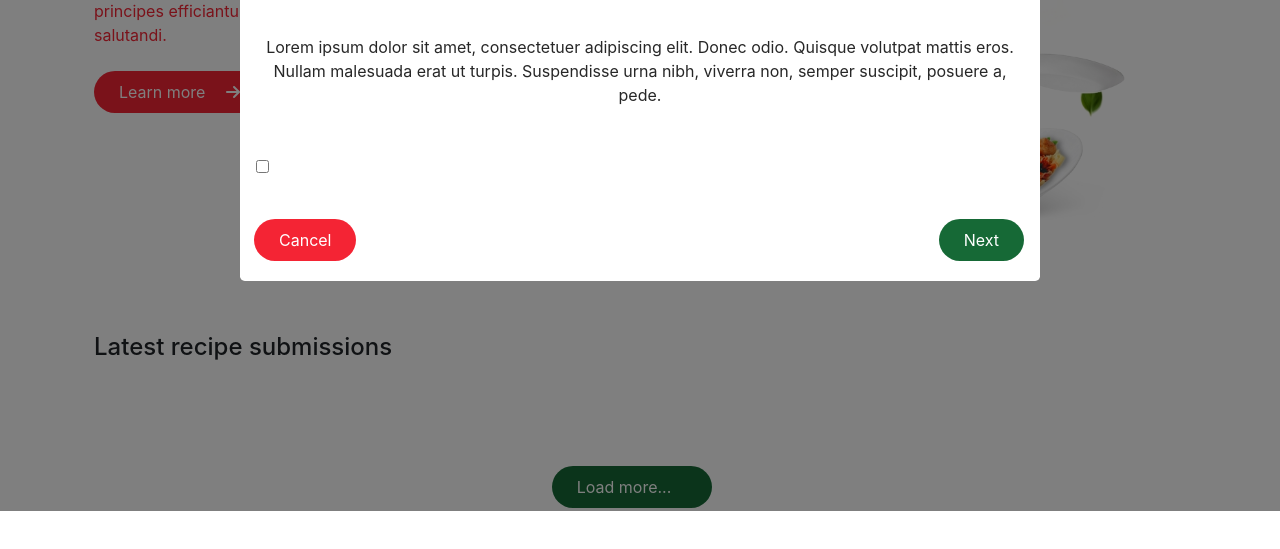
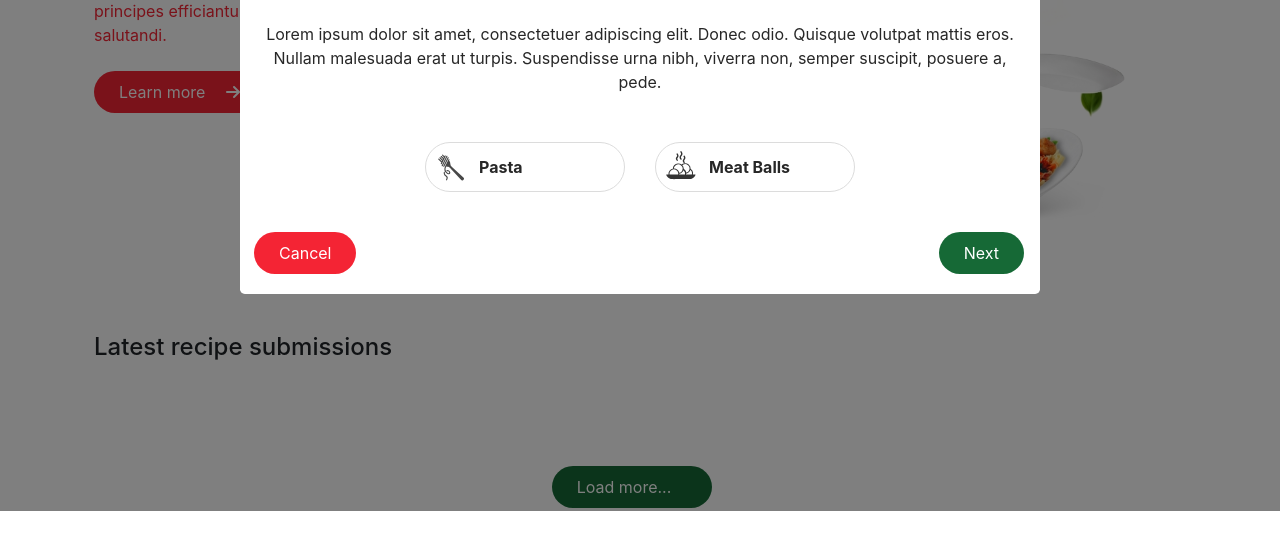
Before and after one commit to top-floor-marketing/rosina-recipie, a plain HTML site: page recipies.html in a window 1280 px wide. Both pictures are taken after a click on the button "Submit a recipie". Shown: the part 289-838 px from the top of the page. Drawn offline with nearby package versions, Linux system fonts and the light colour scheme; no server answers.

Commit message:
Step one CSS Finished for step buttons

```diff
--- a/assets/css/styles.css
+++ b/assets/css/styles.css
@@ -156,6 +156,9 @@ p {
 }
 
 @media all and (max-width:767px) {
+  .responsive-align-center {
+    text-align: center !important;
+  }
   .no-bg-mob {
     background-image: none;
   }
@@ -180,3 +183,57 @@ p {
     bottom: -5.3em;
   }
 }
+
+
+/* toggle button */
+.switch {
+  position: relative;
+  display: inline-block;
+  width: 200px;
+  height: 50px;
+}
+
+.switch input {
+  opacity: 0;
+  width: 0;
+  height: 0;
+}
+
+.slider {
+  position: absolute;
+  cursor: pointer;
+  top: 0;
+  left: 0;
+  right: 0;
+  bottom: 0;
+  background-color: #fff;
+  border: 1px solid gainsboro;
+  -webkit-transition: .4s;
+  transition: .4s;
+}
+
+input:checked + .slider {
+  background-color: var(--red);
+  border: none;
+  box-shadow: 0 10px 30px rgb(244 36 52 / 25%), 0 6px 9px rgb(244 36 52 / 45%);
+}
+
+input:checked + .slider .in-text {
+  color: white !important;
+}
+
+.slider .toggler {
+  margin-left:5px;
+  width: 40px;
+  height: auto;
+}
+
+.slider.round {
+  border-radius: 34px;
+}
+
+.slider.round:before {
+  border-radius: 50%;
+}
+
+/*toggle button*/
--- a/components/steps/stepOne.js
+++ b/components/steps/stepOne.js
@@ -1,15 +1,25 @@
 const stepOneTemplate = ({
   testProp = 'test'
 } = {}) => {
-  return `
+  return /* html */ `
     <div class='row'>
-      <div class='col-md-6'>
+      <div class='col-md-6 text-right responsive-align-center'>
         <label class="switch">
           <input type="checkbox">
-          <span class="slider round"></span>
+          <span class="slider round d-flex align-items-center">
+            <img src="../../../assets/img/Fork.svg" class="img-fluid toggler" alt="">
+            <p class='in-text my-0 ml-2 font-weight-bold'>Pasta</p>
+          </span>
         </label>
       </div>
-      <div class='col-md-6'>
+      <div class='col-md-6 text-left responsive-align-center'>
+        <label class="switch">
+          <input type="checkbox">
+          <span class="slider round d-flex align-items-center">
+            <img src="../../../assets/img/Meatballs.svg" class="img-fluid toggler" alt="">
+            <p class='in-text my-0 ml-2 font-weight-bold'>Meat Balls</p>
+          </span>
+        </label>
       </div>
     </div>
     `
@@ -19,7 +29,6 @@ class stepOne extends HTMLElement {
   // Fires when an instance of the element is created or updated
   constructor () {
     super()
-
     const props = ['testProp']
     // Get all the props
     const templateProps = props.reduce((acc, prop) => {
--- a/recipies.html
+++ b/recipies.html
@@ -11,7 +11,7 @@
     <title>Rosina</title>
   </head>
   <body>
-    <div class="modal fade" id="recipeModal" tabindex="-1" role="dialog" aria-labelledby="recipeModalLable" aria-hidden="true">
+    <div class="modal fade pr-0" id="recipeModal" tabindex="-1" role="dialog" aria-labelledby="recipeModalLable" aria-hidden="true">
       <wizard-container />
     </div>
     <div class="container px-4">
```
